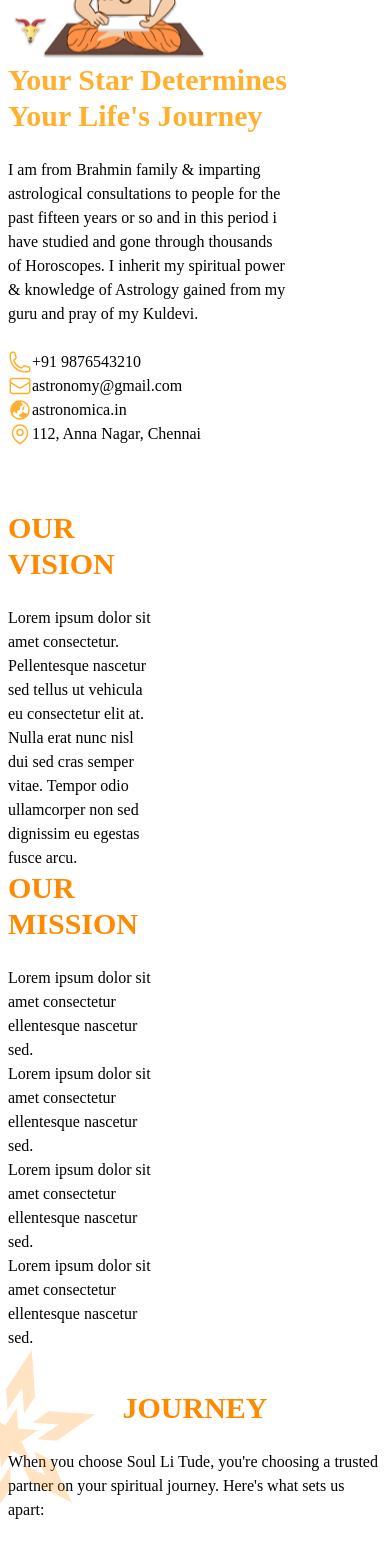
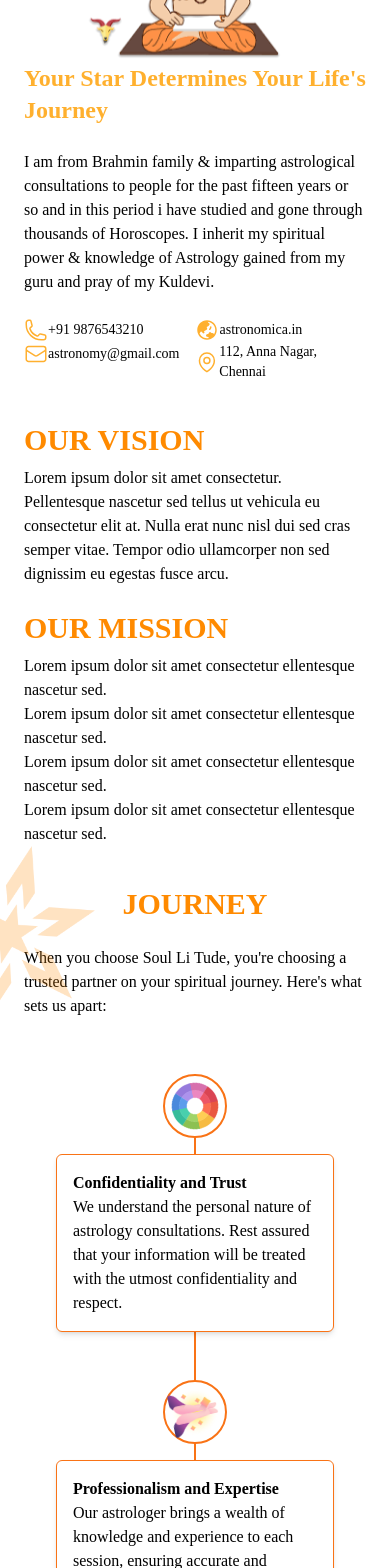
Before and after one commit to DawnDevs/Astrologer-Portfolio, a React (Create React App) app in the folder frontend/: page /about in a window 390 px wide. Shown: the part 360-1928 px from the top of the page. Built offline with nearby package versions, Linux system fonts and the light colour scheme; a web font is replaced by a local one.

Commit message:
responsive

```diff
--- a/frontend/src/components/JourneyFrame.jsx
+++ b/frontend/src/components/JourneyFrame.jsx
@@ -1,49 +1,61 @@
-// JourneyFrame.js
 import React from 'react';
-import Rainbow from '../assets/rainbow.png'
+import Rainbow from '../assets/rainbow.png';
+import Hands from '../assets/hands.png';
+import Gem from '../assets/gem.png';
+import Avatar from '../assets/avatar.png';
 
-const steps = [
+const JourneyFrame = () => {
+  const items = [
     {
       icon: Rainbow,
-    title: 'Professionalism and Expertise',
-    description: 'Our astrologer brings a wealth of knowledge and experience to each session, ensuring accurate and valuable insights.',
+      title: 'Confidentiality and Trust',
+      text: 'We understand the personal nature of astrology consultations. Rest assured that your information will be treated with the utmost confidentiality and respect.',
+      side: 'left',
     },
     {
-    icon: '/path/to/your/icon2.png',
-    title: 'Confidentiality and Trust',
-    description: 'We understand the personal nature of astrology consultations. Rest assured that your information will be treated with the utmost confidentiality and respect.',
+      icon: Hands,
+      title: 'Professionalism and Expertise',
+      text: 'Our astrologer brings a wealth of knowledge and experience to each session, ensuring accurate and valuable insights.',
+      side: 'right',
     },
     {
-    icon: '/path/to/your/icon3.png',
+      icon: Gem,
       title: 'Spiritual Connection',
-    description: 'Our astrologer combines astrology\'s analytical approach with a deep spiritual connection, providing guidance that resonates on a soul level.',
+      text: "Our astrologer combines astrology's analytical approach with a deep spiritual connection, providing guidance that resonates on a soul level.",
+      side: 'left',
     },
     {
-    icon: '/path/to/your/icon4.png',
+      icon: Avatar,
       title: 'Empowerment and Transformation',
-    description: 'Our ultimate goal is to empower you to live a fulfilling and purpose-driven life. We\'ll guide you to embrace your authentic self and create positive changes.',
+      text: "Our ultimate goal is to empower you to live a fulfilling and purpose-driven life. We'll guide you to embrace your authentic self and create positive changes.",
+      side: 'right',
     },
   ];
 
-const JourneyFrame = () => {
   return (
-    <div className="flex flex-col items-center py-10 bg-gray-100">
-      <div className="relative w-1 bg-yellow-500 h-full">
-        {steps.map((step, index) => (
-          <div key={index} className="flex items-center my-10">
-            <div className="relative z-10 w-20 h-20 bg-white border-4 border-yellow-500 rounded-full flex items-center justify-center">
-              <img src={step.icon} alt={step.title} className="w-12 h-12" />
+    <div className="container mx-auto p-4 relative">
+      <div className="flex justify-center">
+        <div className="border-l-2 border-orange-500 absolute h-full"></div>
       </div>
-            <div className={`flex ${index % 2 === 0 ? 'flex-row-reverse justify-end' : 'flex-row justify-start'} w-full px-6`}>
-              <div className="bg-white border-2 border-yellow-500 p-4 rounded-lg shadow-lg w-full max-w-xs">
-                <h3 className="font-semibold">{step.title}</h3>
-                <p>{step.description}</p>
+      {items.map((item, index) => (
+        <div
+          key={index}
+          className={`mb-8 flex flex-col-reverse md:flex-row ${item.side === 'right' ? 'md:flex-row-reverse' : ''} items-center w-full relative`}
+        >
+          <div className="w-full md:w-1/2 p-4">
+            <div className="bg-white border border-orange-500 rounded-md p-4 shadow-md">
+              <h3 className="font-bold">{item.title}</h3>
+              <p>{item.text}</p>
+            </div>
+          </div>
+          <div className="w-full md:w-1/12 flex justify-center relative">
+            <div className="w-16 h-16 bg-white border-2 border-orange-500 rounded-full flex items-center justify-center z-10">
+              <img src={item.icon} alt={item.title} className="w-12 h-12 animate-spin-slow object-contain" />
             </div>
           </div>
         </div>
       ))}
     </div>
-    </div>
   );
 };
 
--- a/frontend/src/pages/About.js
+++ b/frontend/src/pages/About.js
@@ -6,6 +6,7 @@ import Star from "../assets/flower.png";
 import JourneyFrame from "../components/JourneyFrame";
 import FAQ from "../components/FAQ";
 import FAQImg from "../assets/faq.png";
+import Avatar from '../assets/avatar.png'
 
 const About = () => {
   const [isOpen, setIsOpen] = useState(false);
@@ -17,23 +18,26 @@ const About = () => {
   return (
     <div className=" reddit-sans">
       <Navbar />
-      <div className=" pt-10 mx-2 md:mx-14 lg:mx-32">
+      <div className=" pt-10 mx-6 md:mx-14 lg:mx-32">
         <div className=" flex justify-center">
           <p className="font-semibold text-3xl underline-text">ABOUT</p>
         </div>
-        <div className=" pt-12 gap-20 items-center md:flex ">
-          <img className=" h-52 md:h-96 w-auto" src={AboutPic}></img>
-          <div>
+        <div className=" pt-12 md:gap-12 lg:gap-20 items-center md:flex ">
+          <div className=" flex justify-center w-auto md:w-[100%] lg:w-[50%] ">
+            <img className=" h-52 md:h-72 lg:h-96" src={AboutPic}></img>
+          </div>
+          <div className=" md:w-[100%]">
             <div className=" flex">
-              <p className=" flex justify-center orange-text text-3xl md:text-6xl font-semibold">
-                Your Star Determines <br /> Your Life's Journey
+              <p className=" flex justify-center orange-text text-2xl md:text-3xl lg:text-6xl font-semibold">
+                Your Star Determines <br className=" hidden lg:flex" /> Your
+                Life's Journey
               </p>
               <img
-                className=" h-44 hidden md:flex absolute right-0"
+                className=" lg:h-44 hidden lg:flex absolute right-0"
                 src={Saturn}
               ></img>
             </div>
-            <p className=" pt-6 mr-24">
+            <p className=" pt-6 mr-0 lg:mr-24">
               I am from Brahmin family & imparting astrological consultations to
               people for the past fifteen years or so and in this period i have
               studied and gone through thousands of Horoscopes. I inherit my
@@ -42,7 +46,8 @@ const About = () => {
             </p>
           </div>
         </div>
-        <div className=" md:flex justify-between pt-6">
+        <div className=" flex justify-center gap-4 md:gap-10 lg:gap-20 pt-6 animate-pulse">
+          <div className="md:flex gap-10 lg:gap-20">
             <a className=" flex items-center hover:cursor-pointer hover:underline">
               <svg
                 xmlns="http://www.w3.org/2000/svg"
@@ -50,7 +55,7 @@ const About = () => {
                 viewBox="0 0 24 24"
                 stroke-width="1.5"
                 stroke="currentColor"
-              class="w-6 md:w-8 h-6 md:h-8 orange-text"
+                class="w-6 lg:w-8 h-6 lg:h-8 orange-text"
               >
                 <path
                   stroke-linecap="round"
@@ -58,7 +63,9 @@ const About = () => {
                   d="M2.25 6.75c0 8.284 6.716 15 15 15h2.25a2.25 2.25 0 0 0 2.25-2.25v-1.372c0-.516-.351-.966-.852-1.091l-4.423-1.106c-.44-.11-.902.055-1.173.417l-.97 1.293c-.282.376-.769.542-1.21.38a12.035 12.035 0 0 1-7.143-7.143c-.162-.441.004-.928.38-1.21l1.293-.97c.363-.271.527-.734.417-1.173L6.963 3.102a1.125 1.125 0 0 0-1.091-.852H4.5A2.25 2.25 0 0 0 2.25 4.5v2.25Z"
                 />
               </svg>
-            <p className=" text-base md:text-xl font-medium">+91 9876543210</p>
+              <p className=" text-sm lg:text-xl font-medium">
+                +91 9876543210
+              </p>
             </a>
             <a className=" flex items-center hover:cursor-pointer hover:underline">
               <svg
@@ -76,10 +83,12 @@ const About = () => {
                 />
               </svg>
 
-            <p className=" text-base md:text-xl font-medium">
+              <p className=" text-sm lg:text-xl font-medium">
                 astronomy@gmail.com
               </p>
             </a>
+          </div>
+          <div className=" md:flex gap-10 lg:gap-20">
             <a className=" flex items-center hover:cursor-pointer hover:underline">
               <svg
                 xmlns="http://www.w3.org/2000/svg"
@@ -94,7 +103,9 @@ const About = () => {
                   clip-rule="evenodd"
                 />
               </svg>
-            <p className=" text-base md:text-xl font-medium">astronomica.in</p>
+              <p className=" text-sm lg:text-xl font-medium">
+                astronomica.in
+              </p>
             </a>
             <a className=" flex items-center hover:cursor-pointer hover:underline">
               <svg
@@ -116,29 +127,30 @@ const About = () => {
                   d="M19.5 10.5c0 7.142-7.5 11.25-7.5 11.25S4.5 17.642 4.5 10.5a7.5 7.5 0 1 1 15 0Z"
                 />
               </svg>
-            <p className=" text-base md:text-xl font-medium">
+              <p className=" text-sm lg:text-xl font-medium">
                 112, Anna Nagar, Chennai
               </p>
             </a>
           </div>
+        </div>
 
-        <div className=" pt-16 md:flex justify-between">
-          <div className=" w-[40%]">
+        <div className=" pt-10 md:pt-16 md:flex justify-between">
+          <div className=" w-full md:w-[40%]">
             <p className=" orange-text-bold font-semibold text-3xl">
               OUR VISION
             </p>
-            <p className=" pt-6">
+            <p className=" pt-2 md:pt-6">
               Lorem ipsum dolor sit amet consectetur. Pellentesque nascetur sed
               tellus ut vehicula eu consectetur elit at. Nulla erat nunc nisl
               dui sed cras semper vitae. Tempor odio ullamcorper non sed
               dignissim eu egestas fusce arcu.
             </p>
           </div>
-          <div className=" w-[40%]">
+          <div className=" pt-6 md:pt-0 w-full md:w-[40%]">
             <p className=" orange-text-bold font-semibold text-3xl">
               OUR MISSION
             </p>
-            <ol className=" pt-6">
+            <ol className=" pt-2 md:pt-6">
               <li>
                 Lorem ipsum dolor sit amet consectetur ellentesque nascetur sed.
               </li>
@@ -166,7 +178,9 @@ const About = () => {
               <br className=" hidden md:flex" /> partner on your spiritual
               journey. Here's what sets us apart:
             </p>
-            {/* <JourneyFrame /> */}
+            <div className=" pt-10">
+              <JourneyFrame />
+            </div>
           </div>
         </div>
 
@@ -175,11 +189,11 @@ const About = () => {
             Frequently asked Questions
           </p>
           <img
-            className="hidden md:flex absolute right-0 h-44"
+            className=" flex absolute right-0 h-16 md:h-44"
             src={FAQImg}
           ></img>
 
-          <div className=" flex justify-center w-full pt-6">
+          <div className=" flex justify-center z-50 w-full pt-6">
             <FAQ />
           </div>
         </div>
--- a/frontend/tailwind.config.js
+++ b/frontend/tailwind.config.js
@@ -5,7 +5,14 @@ module.exports = {
     "./src/**/*.{js,jsx,ts,tsx}",
   ],
   theme: {
-    extend: {},
+    extend: {
+      animation: {
+        'spin-slow': 'spin 5s linear infinite',
+        'spin-medium': 'spin 1.5s linear infinite',
+        'spin-fast': 'spin 0.75s linear infinite',
+      },
+    },
   },
+  variants: {},
   plugins: [],
 }
```
Also changed, not shown: frontend/src/components/FAQ.jsx (+9 -9 lines). Lines whose indentation alone changed are shown as unchanged.
